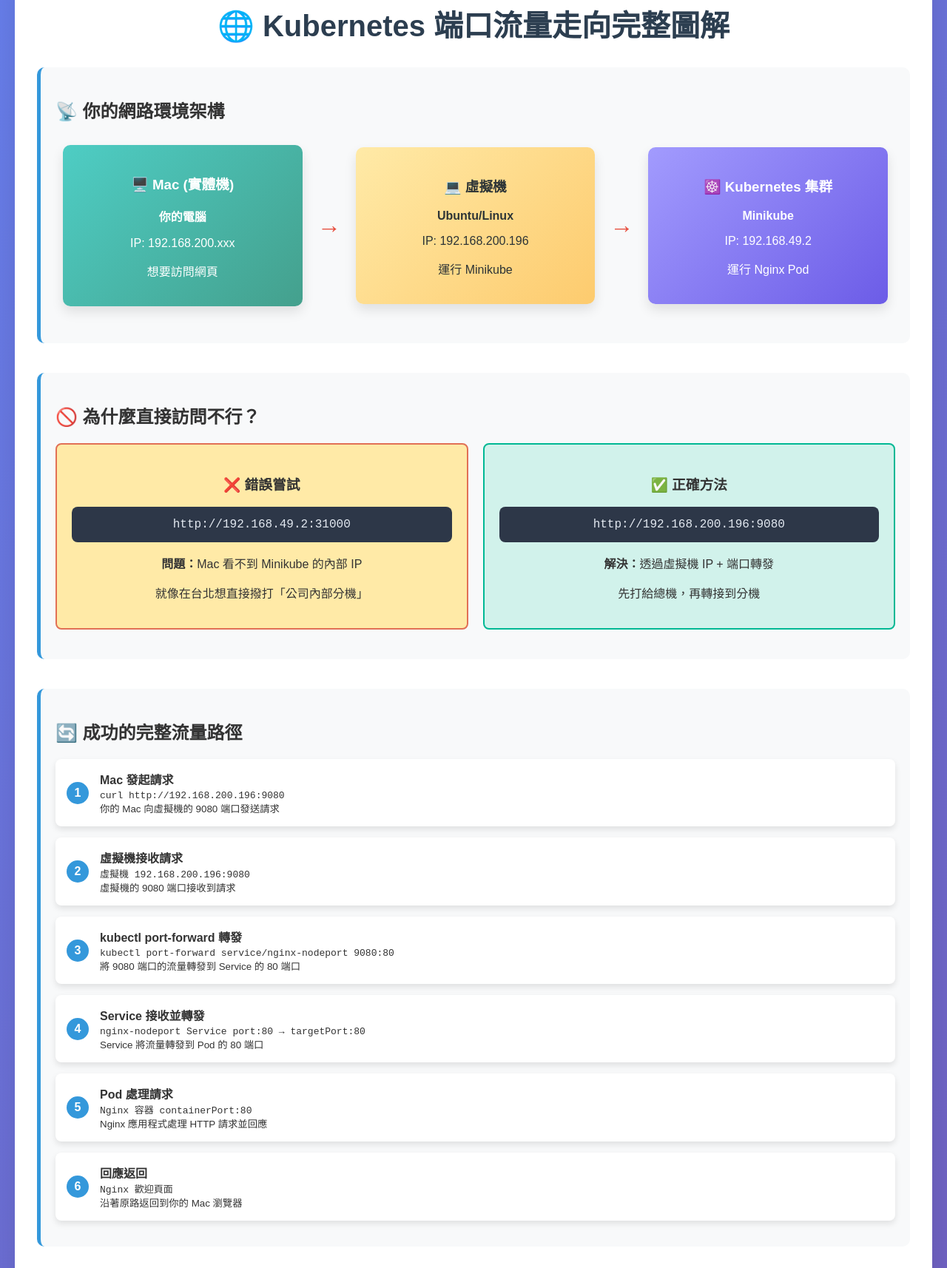
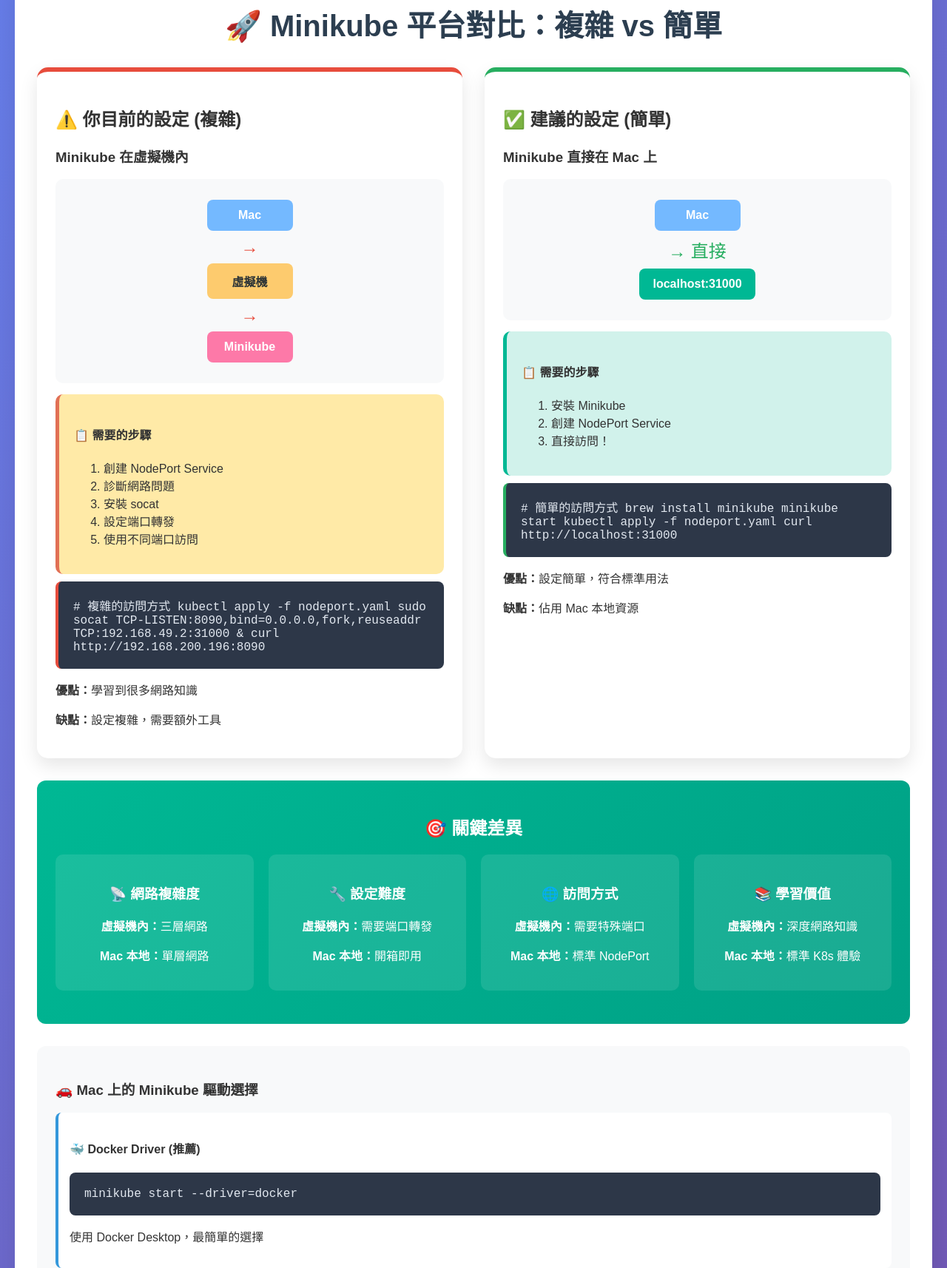
Before and after one commit to wangchihsing/k8s_learning, a plain HTML site: page minikube-nodeport/index.html in a window 1280 px wide. Shown: the part 74-1788 px from the top of the page at 74% size. Drawn offline with Linux system fonts and the light colour scheme.

Commit message:
Update index.html

```diff
--- a/minikube-nodeport/index.html
+++ b/minikube-nodeport/index.html
@@ -3,7 +3,7 @@
 <head>
     <meta charset="UTF-8">
     <meta name="viewport" content="width=device-width, initial-scale=1.0">
-    <title>Kubernetes 端口流量走向圖解</title>
+    <title>Minikube 在不同平台上的 NodePort 行為</title>
     <style>
         body {
             font-family: 'Arial', sans-serif;
@@ -29,342 +29,320 @@
             font-size: 2.5em;
         }
 
-        .diagram-section {
-            margin-bottom: 40px;
-            padding: 20px;
-            background: #f8f9fa;
-            border-radius: 10px;
-            border-left: 5px solid #3498db;
+        .comparison-grid {
+            display: grid;
+            grid-template-columns: 1fr 1fr;
+            gap: 30px;
+            margin: 30px 0;
         }
 
-        .flow-container {
-            display: flex;
-            align-items: center;
-            justify-content: space-between;
-            margin: 20px 0;
-            flex-wrap: wrap;
+        .platform-card {
+            background: white;
+            border-radius: 15px;
+            padding: 25px;
+            box-shadow: 0 10px 25px rgba(0,0,0,0.1);
+            border-top: 6px solid #e74c3c;
         }
 
-        .network-layer {
-            background: linear-gradient(135deg, #ff6b6b, #ee5a6f);
-            color: white;
+        .platform-card.simple {
+            border-top-color: #27ae60;
+        }
+
+        .network-flow {
+            background: #f8f9fa;
             padding: 20px;
             border-radius: 10px;
-            margin: 10px;
-            flex: 1;
-            min-width: 250px;
+            margin: 15px 0;
             text-align: center;
-            box-shadow: 0 8px 16px rgba(0,0,0,0.1);
-            transition: transform 0.3s ease;
         }
 
-        .network-layer:hover {
-            transform: translateY(-5px);
+        .network-node {
+            display: inline-block;
+            padding: 12px 18px;
+            margin: 8px;
+            border-radius: 8px;
+            color: white;
+            font-weight: bold;
+            min-width: 80px;
         }
 
-        .network-layer.mac {
-            background: linear-gradient(135deg, #4ecdc4, #44a08d);
+        .network-node.mac { background: #74b9ff; }
+        .network-node.vm { background: #fdcb6e; color: #2d3436; }
+        .network-node.minikube { background: #fd79a8; }
+        .network-node.direct { background: #00b894; }
+
+        .arrow {
+            font-size: 1.5em;
+            margin: 0 10px;
         }
 
-        .network-layer.vm {
-            background: linear-gradient(135deg, #ffeaa7, #fdcb6e);
-            color: #2d3436;
-        }
+        .arrow.complex { color: #e74c3c; }
+        .arrow.simple { color: #27ae60; }
 
-        .network-layer.k8s {
-            background: linear-gradient(135deg, #a29bfe, #6c5ce7);
-        }
-
-        .arrow {
-            font-size: 2em;
-            color: #e74c3c;
-            margin: 0 10px;
-            animation: bounce 2s infinite;
-        }
-
-        @keyframes bounce {
-            0%, 20%, 50%, 80%, 100% {
-                transform: translateY(0);
-            }
-            40% {
-                transform: translateY(-10px);
-            }
-            60% {
-                transform: translateY(-5px);
-            }
-        }
-
-        .port-detail {
-            background: #e8f5e8;
-            padding: 15px;
-            border-radius: 8px;
-            margin: 10px 0;
-            border-left: 4px solid #27ae60;
-        }
-
-        .port-detail.error {
-            background: #fde8e8;
-            border-left-color: #e74c3c;
-        }
-
-        .port-detail.success {
-            background: #e8f8f5;
-            border-left-color: #00b894;
+        .code-comparison {
+            display: grid;
+            grid-template-columns: 1fr 1fr;
+            gap: 20px;
+            margin: 20px 0;
         }
 
         .code-block {
             background: #2d3748;
             color: #e2e8f0;
-            padding: 15px;
+            padding: 20px;
             border-radius: 8px;
             font-family: 'Courier New', monospace;
             margin: 10px 0;
             overflow-x: auto;
         }
 
-        .highlight {
-            background: #fff3cd;
-            padding: 2px 5px;
-            border-radius: 3px;
-            font-weight: bold;
+        .code-block.complex {
+            border-left: 4px solid #e74c3c;
         }
 
-        .flow-step {
-            display: flex;
-            align-items: center;
-            margin: 15px 0;
-            padding: 15px;
-            background: white;
-            border-radius: 8px;
-            box-shadow: 0 4px 8px rgba(0,0,0,0.1);
+        .code-block.simple {
+            border-left: 4px solid #27ae60;
         }
 
-        .step-number {
-            background: #3498db;
-            color: white;
-            width: 30px;
-            height: 30px;
-            border-radius: 50%;
-            display: flex;
-            align-items: center;
-            justify-content: center;
-            margin-right: 15px;
-            font-weight: bold;
+        .steps-list {
+            background: #e8f4fd;
+            padding: 20px;
+            border-radius: 10px;
+            border-left: 5px solid #3498db;
         }
 
-        .comparison {
+        .steps-list.complex {
+            background: #ffeaa7;
+            border-left-color: #e17055;
+        }
+
+        .steps-list.simple {
+            background: #d1f2eb;
+            border-left-color: #00b894;
+        }
+
+        .highlight-box {
+            background: linear-gradient(135deg, #00b894, #00a085);
+            color: white;
+            padding: 25px;
+            border-radius: 12px;
+            text-align: center;
+            margin: 30px 0;
+        }
+
+        .benefit-grid {
             display: grid;
-            grid-template-columns: 1fr 1fr;
+            grid-template-columns: repeat(auto-fit, minmax(250px, 1fr));
             gap: 20px;
             margin: 20px 0;
         }
 
-        .comparison-item {
+        .benefit-card {
+            background: rgba(255,255,255,0.1);
             padding: 20px;
-            border-radius: 8px;
+            border-radius: 10px;
             text-align: center;
         }
 
-        .comparison-item.wrong {
-            background: #ffeaa7;
-            border: 2px solid #e17055;
+        .driver-comparison {
+            background: #f8f9fa;
+            padding: 25px;
+            border-radius: 12px;
+            margin: 20px 0;
         }
 
-        .comparison-item.right {
-            background: #d1f2eb;
-            border: 2px solid #00b894;
+        .driver-option {
+            background: white;
+            padding: 15px;
+            margin: 10px 0;
+            border-radius: 8px;
+            border-left: 4px solid #3498db;
+        }
+
+        .recommendation {
+            background: linear-gradient(135deg, #667eea, #764ba2);
+            color: white;
+            padding: 30px;
+            border-radius: 15px;
+            margin: 30px 0;
         }
     </style>
 </head>
 <body>
     <div class="container">
-        <h1>🌐 Kubernetes 端口流量走向完整圖解</h1>
+        <h1>🚀 Minikube 平台對比：複雜 vs 簡單</h1>
 
-        <div class="diagram-section">
-            <h2>📡 你的網路環境架構</h2>
-            <div class="flow-container">
-                <div class="network-layer mac">
-                    <h3>🖥️ Mac (實體機)</h3>
-                    <p><strong>你的電腦</strong></p>
-                    <p>IP: 192.168.200.xxx</p>
-                    <p>想要訪問網頁</p>
+        <div class="comparison-grid">
+            <div class="platform-card">
+                <h2>⚠️ 你目前的設定 (複雜)</h2>
+                <h3>Minikube 在虛擬機內</h3>
+
+                <div class="network-flow">
+                    <div class="network-node mac">Mac</div>
+                    <div class="arrow complex">→</div>
+                    <div class="network-node vm">虛擬機</div>
+                    <div class="arrow complex">→</div>
+                    <div class="network-node minikube">Minikube</div>
                 </div>
-                <div class="arrow">→</div>
-                <div class="network-layer vm">
-                    <h3>💻 虛擬機</h3>
-                    <p><strong>Ubuntu/Linux</strong></p>
-                    <p>IP: 192.168.200.196</p>
-                    <p>運行 Minikube</p>
+
+                <div class="steps-list complex">
+                    <h4>📋 需要的步驟</h4>
+                    <ol>
+                        <li>創建 NodePort Service</li>
+                        <li>診斷網路問題</li>
+                        <li>安裝 socat</li>
+                        <li>設定端口轉發</li>
+                        <li>使用不同端口訪問</li>
+                    </ol>
                 </div>
-                <div class="arrow">→</div>
-                <div class="network-layer k8s">
-                    <h3>☸️ Kubernetes 集群</h3>
-                    <p><strong>Minikube</strong></p>
-                    <p>IP: 192.168.49.2</p>
-                    <p>運行 Nginx Pod</p>
+
+                <div class="code-block complex">
+# 複雜的訪問方式
+kubectl apply -f nodeport.yaml
+sudo socat TCP-LISTEN:8090,bind=0.0.0.0,fork,reuseaddr TCP:192.168.49.2:31000 &
+curl http://192.168.200.196:8090</div>
+
+                <p><strong>優點：</strong>學習到很多網路知識</p>
+                <p><strong>缺點：</strong>設定複雜，需要額外工具</p>
+            </div>
+
+            <div class="platform-card simple">
+                <h2>✅ 建議的設定 (簡單)</h2>
+                <h3>Minikube 直接在 Mac 上</h3>
+
+                <div class="network-flow">
+                    <div class="network-node mac">Mac</div>
+                    <div class="arrow simple">→ 直接</div>
+                    <div class="network-node direct">localhost:31000</div>
+                </div>
+
+                <div class="steps-list simple">
+                    <h4>📋 需要的步驟</h4>
+                    <ol>
+                        <li>安裝 Minikube</li>
+                        <li>創建 NodePort Service</li>
+                        <li>直接訪問！</li>
+                    </ol>
+                </div>
+
+                <div class="code-block simple">
+# 簡單的訪問方式
+brew install minikube
+minikube start
+kubectl apply -f nodeport.yaml
+curl http://localhost:31000</div>
+
+                <p><strong>優點：</strong>設定簡單，符合標準用法</p>
+                <p><strong>缺點：</strong>佔用 Mac 本地資源</p>
+            </div>
+        </div>
+
+        <div class="highlight-box">
+            <h2>🎯 關鍵差異</h2>
+            <div class="benefit-grid">
+                <div class="benefit-card">
+                    <h3>📡 網路複雜度</h3>
+                    <p><strong>虛擬機內：</strong>三層網路</p>
+                    <p><strong>Mac 本地：</strong>單層網路</p>
+                </div>
+                <div class="benefit-card">
+                    <h3>🔧 設定難度</h3>
+                    <p><strong>虛擬機內：</strong>需要端口轉發</p>
+                    <p><strong>Mac 本地：</strong>開箱即用</p>
+                </div>
+                <div class="benefit-card">
+                    <h3>🌐 訪問方式</h3>
+                    <p><strong>虛擬機內：</strong>需要特殊端口</p>
+                    <p><strong>Mac 本地：</strong>標準 NodePort</p>
+                </div>
+                <div class="benefit-card">
+                    <h3>📚 學習價值</h3>
+                    <p><strong>虛擬機內：</strong>深度網路知識</p>
+                    <p><strong>Mac 本地：</strong>標準 K8s 體驗</p>
                 </div>
             </div>
         </div>
 
-        <div class="diagram-section">
-            <h2>🚫 為什麼直接訪問不行？</h2>
-            <div class="comparison">
-                <div class="comparison-item wrong">
-                    <h3>❌ 錯誤嘗試</h3>
-                    <div class="code-block">http://192.168.49.2:31000</div>
-                    <p><strong>問題：</strong>Mac 看不到 Minikube 的內部 IP</p>
-                    <p>就像在台北想直接撥打「公司內部分機」</p>
+        <div class="driver-comparison">
+            <h3>🚗 Mac 上的 Minikube 驅動選擇</h3>
+
+            <div class="driver-option">
+                <h4>🐳 Docker Driver (推薦)</h4>
+                <div class="code-block">minikube start --driver=docker</div>
+                <p>使用 Docker Desktop，最簡單的選擇</p>
             </div>
-                <div class="comparison-item right">
-                    <h3>✅ 正確方法</h3>
-                    <div class="code-block">http://192.168.200.196:9080</div>
-                    <p><strong>解決：</strong>透過虛擬機 IP + 端口轉發</p>
-                    <p>先打給總機，再轉接到分機</p>
+
+            <div class="driver-option">
+                <h4>🖥️ Hyperkit Driver</h4>
+                <div class="code-block">minikube start --driver=hyperkit</div>
+                <p>Mac 原生虛擬化，性能較好</p>
             </div>
+
+            <div class="driver-option">
+                <h4>📦 VirtualBox Driver</h4>
+                <div class="code-block">minikube start --driver=virtualbox</div>
+                <p>跨平台選擇，需要額外安裝</p>
             </div>
         </div>
 
-        <div class="diagram-section">
-            <h2>🔄 成功的完整流量路徑</h2>
+        <div class="code-comparison">
+            <div>
+                <h3>❌ 你目前的方式</h3>
+                <div class="code-block complex">
+# 在虛擬機內
+minikube start
+kubectl apply -f nodeport.yaml
 
-            <div class="flow-step">
-                <div class="step-number">1</div>
+# 需要額外設定
+sudo socat TCP-LISTEN:8090,bind=0.0.0.0,fork,reuseaddr TCP:192.168.49.2:31000 &
+
+# 從 Mac 訪問
+curl http://192.168.200.196:8090</div>
+            </div>
+
             <div>
-                    <strong>Mac 發起請求</strong><br>
-                    <code>curl http://192.168.200.196:9080</code><br>
-                    <small>你的 Mac 向虛擬機的 9080 端口發送請求</small>
+                <h3>✅ 如果直接裝在 Mac</h3>
+                <div class="code-block simple">
+# 在 Mac 上
+brew install minikube
+minikube start
+kubectl apply -f nodeport.yaml
+
+# 直接訪問，就是這麼簡單！
+curl http://localhost:31000
+open http://localhost:31000</div>
             </div>
         </div>
 
-            <div class="flow-step">
-                <div class="step-number">2</div>
+        <div class="recommendation">
+            <h2>💡 我的建議</h2>
+
+            <div style="display: grid; grid-template-columns: 1fr 1fr; gap: 30px; margin: 20px 0;">
                 <div>
-                    <strong>虛擬機接收請求</strong><br>
-                    <code>虛擬機 192.168.200.196:9080</code><br>
-                    <small>虛擬機的 9080 端口接收到請求</small>
+                    <h3>🎓 學習階段</h3>
+                    <p><strong>建議：</strong>在 Mac 上重新安裝 Minikube</p>
+                    <ul style="text-align: left;">
+                        <li>體驗標準的 NodePort 行為</li>
+                        <li>專注學習 K8s 概念</li>
+                        <li>減少環境問題困擾</li>
+                        <li>與教學文件一致</li>
+                    </ul>
+                </div>
+
+                <div>
+                    <h3>🚀 實戰階段</h3>
+                    <p><strong>價值：</strong>你已經學到的故障排查技能</p>
+                    <ul style="text-align: left;">
+                        <li>網路層級理解</li>
+                        <li>端口轉發技術</li>
+                        <li>系統化診斷方法</li>
+                        <li>問題解決能力</li>
+                    </ul>
                 </div>
             </div>
 
-            <div class="flow-step">
-                <div class="step-number">3</div>
-                <div>
-                    <strong>kubectl port-forward 轉發</strong><br>
-                    <code>kubectl port-forward service/nginx-nodeport 9080:80</code><br>
-                    <small>將 9080 端口的流量轉發到 Service 的 80 端口</small>
-                </div>
-            </div>
-
-            <div class="flow-step">
-                <div class="step-number">4</div>
-                <div>
-                    <strong>Service 接收並轉發</strong><br>
-                    <code>nginx-nodeport Service port:80 → targetPort:80</code><br>
-                    <small>Service 將流量轉發到 Pod 的 80 端口</small>
-                </div>
-            </div>
-
-            <div class="flow-step">
-                <div class="step-number">5</div>
-                <div>
-                    <strong>Pod 處理請求</strong><br>
-                    <code>Nginx 容器 containerPort:80</code><br>
-                    <small>Nginx 應用程式處理 HTTP 請求並回應</small>
-                </div>
-            </div>
-
-            <div class="flow-step">
-                <div class="step-number">6</div>
-                <div>
-                    <strong>回應返回</strong><br>
-                    <code>Nginx 歡迎頁面</code><br>
-                    <small>沿著原路返回到你的 Mac 瀏覽器</small>
-                </div>
-            </div>
-        </div>
-
-        <div class="diagram-section">
-            <h2>🔧 三種端口的作用</h2>
-
-            <div class="port-detail">
-                <h3>🏠 containerPort: 80</h3>
-                <p><strong>Pod 內部端口</strong> - Nginx 應用程式實際監聽的端口</p>
-                <div class="code-block">containers:
-- name: nginx
-  ports:
-  - containerPort: 80  # ← 容器內的「房間號」</div>
-            </div>
-
-            <div class="port-detail">
-                <h3>🚪 Service port: 80 & targetPort: 80</h3>
-                <p><strong>Service 端口</strong> - 集群內部訪問 Service 的端口</p>
-                <div class="code-block">ports:
-- port: 80        # ← Service 的「大門」
-  targetPort: 80  # ← 轉發到 Pod 的「房間號」</div>
-            </div>
-
-            <div class="port-detail">
-                <h3>🌐 nodePort: 31000</h3>
-                <p><strong>節點端口</strong> - 集群外部訪問的端口（30000-32767）</p>
-                <div class="code-block">ports:
-- port: 80
-  targetPort: 80
-  nodePort: 31000  # ← 對外的「總機號碼」</div>
-            </div>
-        </div>
-
-        <div class="diagram-section">
-            <h2>🐛 你遇到的端口衝突問題</h2>
-
-            <div class="port-detail error">
-                <h3>❌ 失敗的 port-forward</h3>
-                <div class="code-block">kubectl port-forward service/nginx-nodeport 8080:80
-Error: address already in use</div>
-                <p><strong>原因：</strong>虛擬機上已經有程式佔用了 8080 端口</p>
-            </div>
-
-            <div class="port-detail success">
-                <h3>✅ 成功的 port-forward</h3>
-                <div class="code-block">kubectl port-forward service/nginx-nodeport 9080:80 --address 0.0.0.0</div>
-                <p><strong>解決：</strong>換成沒被佔用的 9080 端口</p>
-            </div>
-        </div>
-
-        <div class="diagram-section">
-            <h2>🏠 用房子比喻理解端口</h2>
-            <div class="flow-container">
-                <div style="background: #74b9ff; color: white; padding: 20px; border-radius: 10px; flex: 1; margin: 10px;">
-                    <h3>🏢 大樓 (IP 地址)</h3>
-                    <p>192.168.200.196</p>
-                    <p>虛擬機這棟「大樓」</p>
-                </div>
-                <div class="arrow">+</div>
-                <div style="background: #fd79a8; color: white; padding: 20px; border-radius: 10px; flex: 1; margin: 10px;">
-                    <h3>🚪 房間號 (Port)</h3>
-                    <p>9080</p>
-                    <p>大樓裡的「房間號碼」</p>
-                </div>
-                <div class="arrow">=</div>
-                <div style="background: #00b894; color: white; padding: 20px; border-radius: 10px; flex: 1; margin: 10px;">
-                    <h3>📬 完整地址</h3>
-                    <p>192.168.200.196:9080</p>
-                    <p>可以找到的「完整地址」</p>
-                </div>
-            </div>
-        </div>
-
-        <div class="diagram-section">
-            <h2>🎯 關鍵學習重點</h2>
-            <div class="port-detail">
-                <h3>1. 網路層級隔離</h3>
-                <p>不同網路層之間需要「橋樑」才能通訊</p>
-            </div>
-            <div class="port-detail">
-                <h3>2. 端口唯一性</h3>
-                <p>同一個 IP 地址上，一個端口只能被一個程式使用</p>
-            </div>
-            <div class="port-detail">
-                <h3>3. port-forward 的魔法</h3>
-                <p>像是在不同網路層之間架設「專用電話線」</p>
+            <div style="text-align: center; margin-top: 30px; font-size: 1.2em;">
+                <p><strong>🎯 結論：兩種方式都有價值，但 Mac 本地安裝更適合日常學習！</strong></p>
             </div>
         </div>
     </div>
```
Lines whose indentation alone changed are shown as unchanged.
